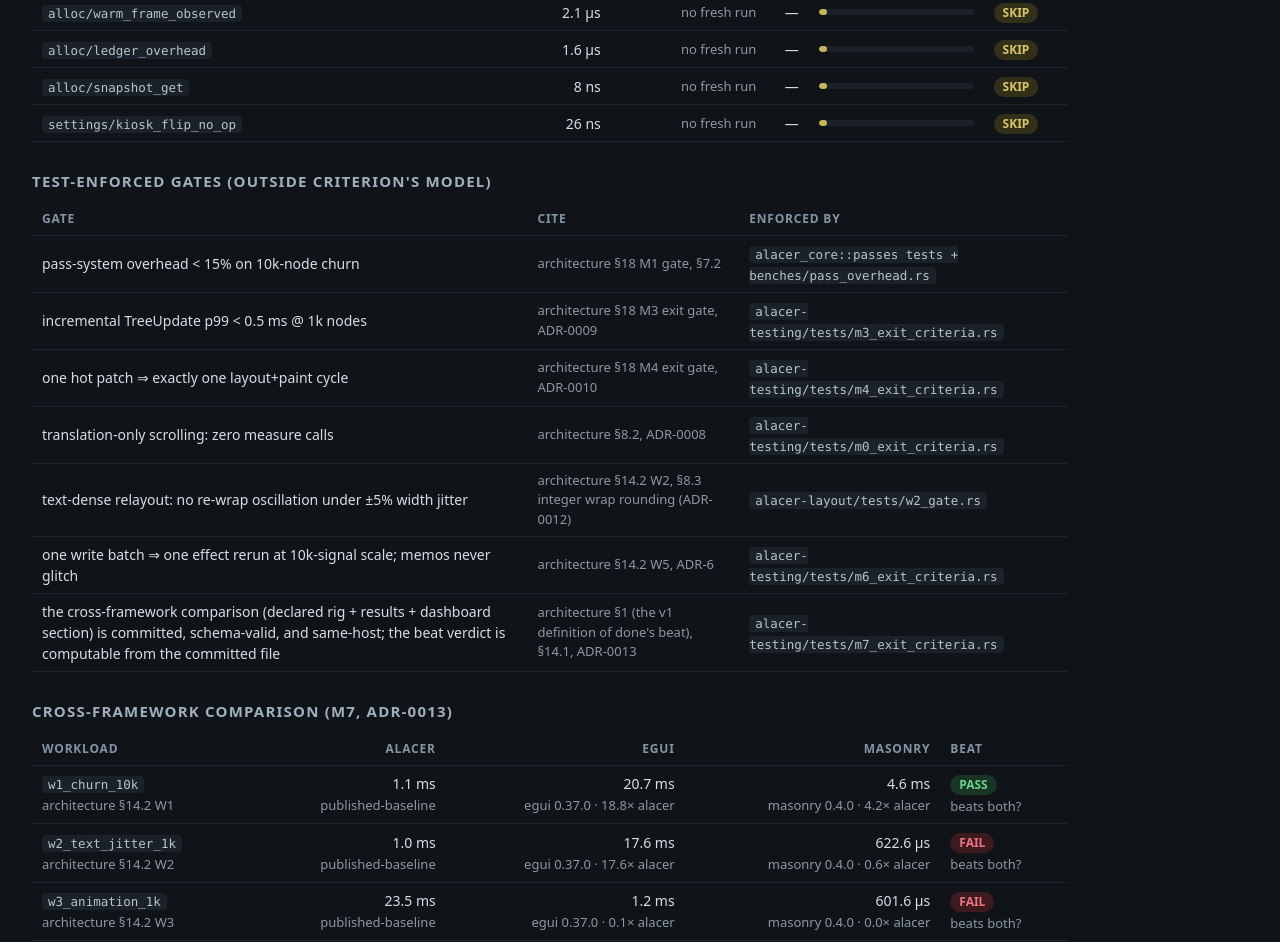
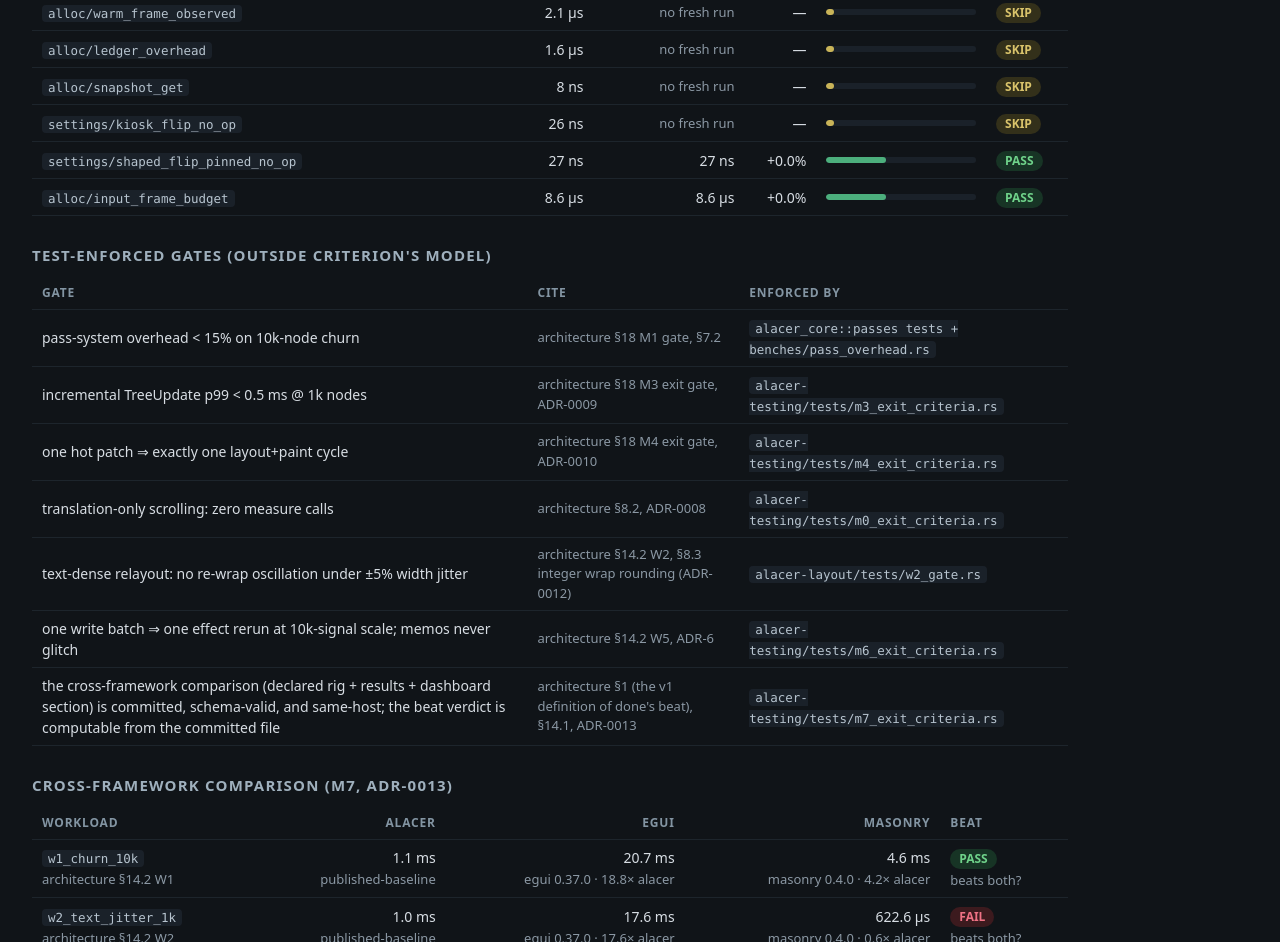
Before and after one commit to elcoosp/alacer, a plain HTML site: page benchmarks/dashboard/index.html in a window 1280 px wide. Shown: the part 4097-5039 px from the top of the page. Drawn offline with Linux system fonts and the light colour scheme.

Commit message:
chore(benchmarks): the dashboard publishes the 93-case cut

```diff
--- a/benchmarks/dashboard/index.html
+++ b/benchmarks/dashboard/index.html
@@ -153,6 +153,8 @@ footer { padding: 18px 32px; border-top: 1px solid #232b33; color: #66727d;
     <tr><td><code>alloc/ledger_overhead</code></td><td class="num">1.6 µs</td><td class="num"><span class="meta">no fresh run</span></td><td class="num">—</td><td><div class="bar"><i style="width:5%;background:#c9b458"></i></div></td><td><span class="badge skip">SKIP</span></td></tr>
     <tr><td><code>alloc/snapshot_get</code></td><td class="num">8 ns</td><td class="num"><span class="meta">no fresh run</span></td><td class="num">—</td><td><div class="bar"><i style="width:5%;background:#c9b458"></i></div></td><td><span class="badge skip">SKIP</span></td></tr>
     <tr><td><code>settings/kiosk_flip_no_op</code></td><td class="num">26 ns</td><td class="num"><span class="meta">no fresh run</span></td><td class="num">—</td><td><div class="bar"><i style="width:5%;background:#c9b458"></i></div></td><td><span class="badge skip">SKIP</span></td></tr>
+    <tr><td><code>settings/shaped_flip_pinned_no_op</code></td><td class="num">27 ns</td><td class="num">27 ns</td><td class="num">+0.0%</td><td><div class="bar"><i style="width:40%;background:#4caf7d"></i></div></td><td><span class="badge pass">PASS</span></td></tr>
+    <tr><td><code>alloc/input_frame_budget</code></td><td class="num">8.6 µs</td><td class="num">8.6 µs</td><td class="num">+0.0%</td><td><div class="bar"><i style="width:40%;background:#4caf7d"></i></div></td><td><span class="badge pass">PASS</span></td></tr>
   </table>
 
   <h2>Test-enforced gates (outside criterion's model)</h2>
```
